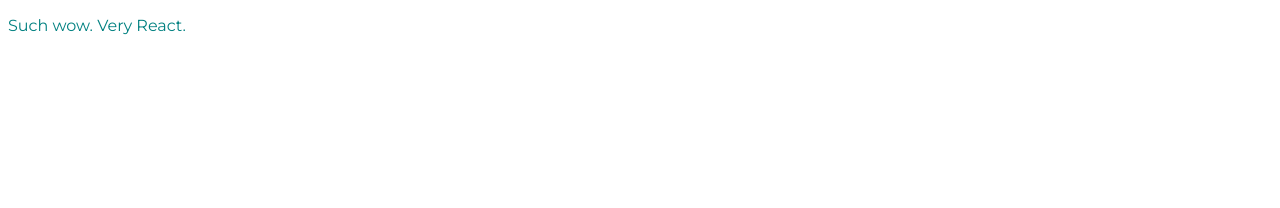
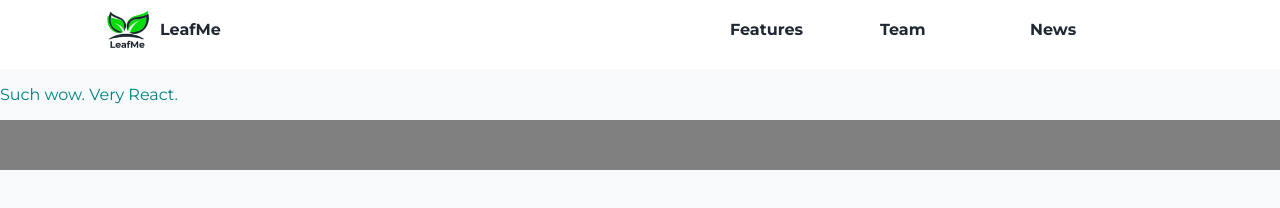
Before and after one commit to JoLou123/leafme-site, a Gatsby site: page /features in a window 1280 px wide. Built offline with nearby package versions, Linux system fonts and the light colour scheme; Gatsby itself is replaced by a stand-in of ours.

Commit message:
header complete, added banner picture on home page

```diff
--- a/src/components/header.js
+++ b/src/components/header.js
@@ -6,9 +6,14 @@
 export default () => (
   <nav className={headerStyles.navbar}>
     <div className={headerStyles.spaced}>
-      <Link to="/">
-        <img src={logo} width="50" height="50"></img>
-      </Link>
+      <div className={headerStyles.logoWrapper}>
+        <Link to="/">
+          <img src={logo} width="55" height="55"></img>
+        </Link>
+        <Link className={headerStyles.logo} to="/">
+          LeafMe
+        </Link>
+      </div>
       <div className={headerStyles.spaced}>
         <Link className={headerStyles.links} to="/features/">Features</Link>
         <Link className={headerStyles.links} to="/team/">Team</Link>
--- a/src/components/header.module.css
+++ b/src/components/header.module.css
@@ -5,13 +5,40 @@
 }
 
 .links {
+  font-weight: bold;
+  text-decoration: none;
   width: 150px;
+  padding-top: 15px;
+  color: #202833;
+}
+
+.links:hover {
+  font-weight: bold;
+  color: #6e7a8a
+}
+
+.logo{
+  text-decoration: none;
+  font-weight: bold;
+  color: #202833;
+  padding-top: 15px;
+  padding-left: 5px;
+}
+
+.logoWrapper {
+  width: 150px;
+  display: flex;
+}
+
+.logo:hover {
+  font-weight: bold;
+  color: #6e7a8a
 }
 
 .navbar {
   position: sticky;
   top: 0;
   z-index: 1000;
-  padding: 10px 100px;
-  background-color: lightgray;
+  padding: 5px 100px;
+  background-color: white;
 }
--- a/src/components/news-entry.module.css
+++ b/src/components/news-entry.module.css
@@ -38,7 +38,6 @@
 
 /* The actual content */
 .content {
-  background-color: white;
   position: relative;
   border-radius: 6px;
 }
--- a/src/pages/features.js
+++ b/src/pages/features.js
@@ -1,7 +1,10 @@
 import React from "react"
+import Layout from "../components/layout"
 
 export default () => (
-  <div style={{ color: `teal` }}>
-    <p>Such wow. Very React.</p>
-  </div>
+  <Layout>
+    <div style={{ color: `teal` }}>
+      <p>Such wow. Very React.</p>
+    </div>
+  </Layout>
 )
--- a/src/styles/global.css
+++ b/src/styles/global.css
@@ -1,3 +1,8 @@
 html {
   font-family: 'Montserrat', sans-serif !important;
+  background-color: #f8f9fa;
 }
+
+body {
+  margin: 0px;
+}
```
Also changed, not shown: src/pages/index.js (+8 -8 lines), src/pages/index.module.css (added, +21 -0 lines), src/pages/team.js (+6 -3 lines), src/assets/banner.jfif (added), src/assets/banner.png (added).
